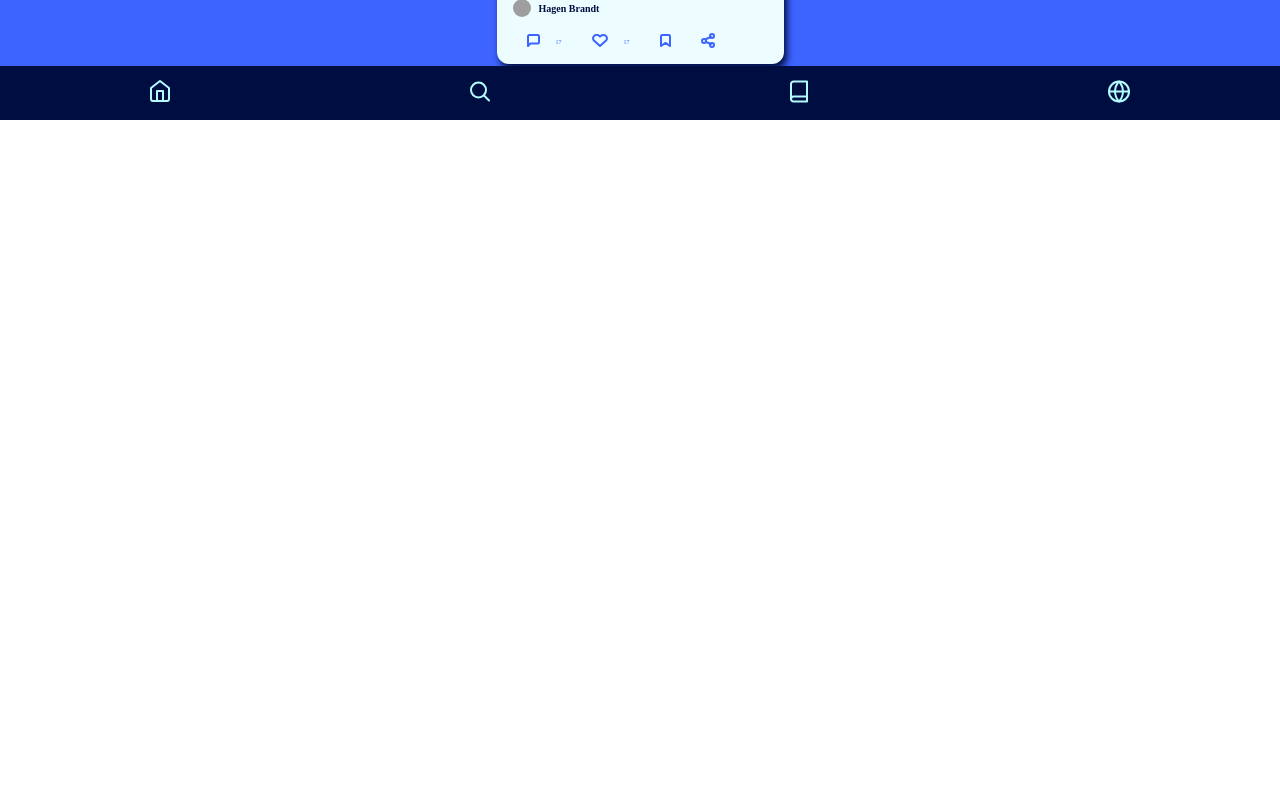
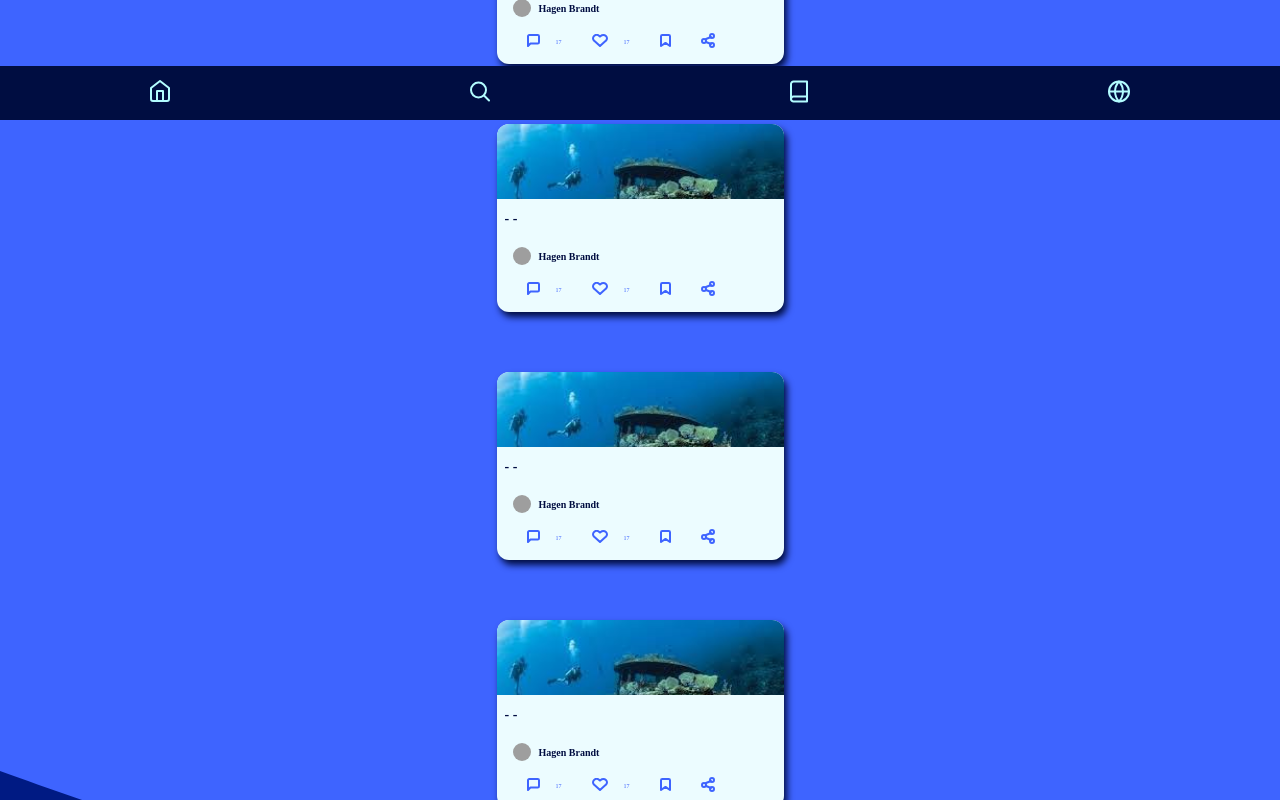
Before and after one commit to hagenbrandt/the-dive-book, a React (Create React App) app: page / in a window 1280 px wide. Shown: the part 680-1480 px from the top of the page. Before the commit the page ends 800 px from the top, so only its background shows below. Built offline with nearby package versions, Linux system fonts and the light colour scheme; data requests are answered from the project's data file; grey boxes are pictures that could not be loaded.

Commit message:
npm run build

```diff
--- a/db.json
+++ b/db.json
@@ -65,6 +65,23 @@
       "rescue": false,
       "ice": false,
       "description": "nice dive, dies das"
+    },
+    {
+      "id": 4
+    },
+    {
+      "id": 5
+    },
+    {
+      "object": {},
+      "id": 6
+    },
+    {
+      "object": {},
+      "id": 7
+    },
+    {
+      "id": 8
     }
   ]
 }
--- a/src/Logbook.js
+++ b/src/Logbook.js
@@ -1,20 +1,26 @@
-import React from 'react'
+import React, { useEffect, useState } from 'react'
 import styled from 'styled-components'
+import log from './log'
+import { getDives, postDives } from './services'
 
-const LogBook = props => {
+function LogBook({ onSubmit }) {
+  const [dives, setDives] = useState()
+
+  // useEffect(() => {
+  //   getDives().then(res => {
+  //     setDives(res.data)
+  //   })
+  // }, [])
+  // console.log(dives)
+
   return (
-    <LogBookForm>
-      {/* <LogBookForm onSubmit={handleSubmit}> */}
+    // <LogBookForm>
+    <LogBookForm onSubmit={handleSubmit}>
       <section className="form__dates">
         <h4>Date</h4>
-        <input
-          type="date"
-          className="form__input"
-          value={'date'}
-          onChange={''}
-        />
+        <input type="date" className="form__input" value={'date'} />
         <h4>Dive No.</h4>
-        <input type="number" className="form__input" />
+        <input type="number" name="divenumber" className="form__input" />
       </section>
       <section className="form__position">
         <input type="text" className="form__input" placeholder="Country" />
@@ -126,7 +132,19 @@ const LogBook = props => {
     </LogBookForm>
   )
 
-  const handleSubmit = () => {}
+  function handleSubmit(event) {
+    event.preventDefault()
+    console.log(event.target.values)
+    setDives(event.target.values)
+    const data = new FormData(event.target)
+    console.log(data.get)
+
+    // postDives(data).then(() => {
+    //   getDives().then(res => {
+    //     setDives(res.data)
+    //   })
+    // })
+  }
 }
 
 const LogBookForm = styled.form`
--- /dev/null
+++ b/src/log.js
@@ -0,0 +1,23 @@
+// export default function Log() {
+//   return {
+//     date,
+//     divenumber,
+//     country,
+//     city,
+//     point,
+//     entrytime,
+//     entryair,
+//     exittime,
+//     exitair,
+//     watertype,
+//     fun,
+//     drift,
+//     night,
+//     deep,
+//     cave,
+//     wreck,
+//     rescue,
+//     ice,
+//     description,
+//   }
+// }
--- a/src/services.js
+++ b/src/services.js
@@ -1,5 +1,9 @@
 import axios from 'axios'
 
-export function getDives(id = '') {
+export function getDives(id = '', object = '') {
   return axios.get(`http://localhost:3001/dives/` + id)
 }
+
+export function postDives(object) {
+  return axios.post('http://localhost:3001/dives/', object)
+}
```
